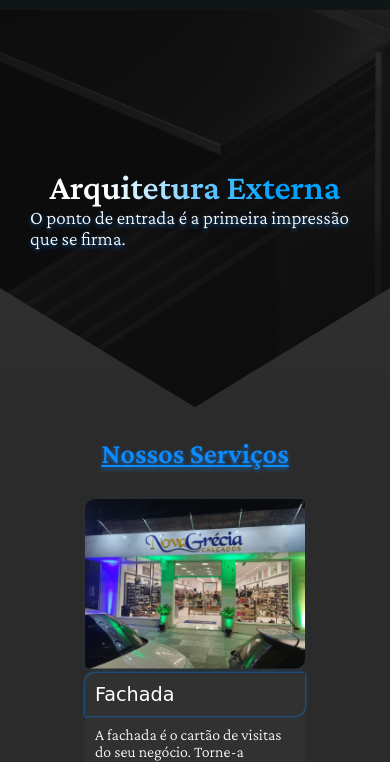
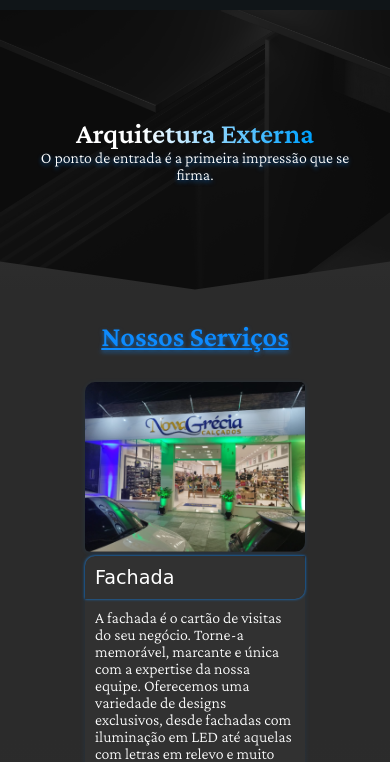
Before and after one commit to samuelbonini/Sericell, a plain HTML site: page arquitetura.html in a window 390 px wide. Shown: the part 70-832 px from the top of the page. Drawn offline with nearby package versions, Linux system fonts and the light colour scheme; a web font is replaced by a local one.

Commit message:
redimensionamento da pagina trabalho pronto

```diff
--- a/CSS-Serviços/serviços-trabalhos.css
+++ b/CSS-Serviços/serviços-trabalhos.css
@@ -12,7 +12,7 @@
   background-image: url(../Imagens-services/Group\ 11.png);
   background-size: cover;
   background-repeat: no-repeat;
-  clip-path: polygon(0 0, 100% 0, 100% 70%, 50% 100%, 0 70%); /* Define o recorte com movimento */
+  clip-path: polygon(0 0, 100% 0, 100% 80%, 50% 100%, 0 80%); /* Define o recorte com movimento */
 }
 
 .trabalho-frase {
@@ -32,7 +32,7 @@
     color: transparent;
     background-clip: text;
     -webkit-background-clip: text;
-    animation: animateGradient 10s linear infinite;
+    animation: animateGradient 4s linear infinite;
 }
 
 .trabalho-frase span {
@@ -43,7 +43,6 @@
   color: #ffffff;
   text-shadow: 0px 2px 4px #0d8aff9d; /* Adiciona uma sombra na parte inferior */
 }
-
 
 /* INICIO CARDS SERVIÇOS */
 .background-services-page {
@@ -76,7 +75,6 @@
   display: flex;
   flex-wrap: wrap;
   justify-content: center;
-
 }
 
 .bloco-service {
@@ -88,8 +86,6 @@
 height: 170px;
 border-radius: 10px 5px 10px 5px;
 box-shadow: 0px 1px 5px 0px #0d8aff1e;
-
-
 }
 
 .texto-service {
@@ -128,9 +124,11 @@ box-shadow: 0px 1px 5px 0px #0d8aff1e;
   .trabalho-frase {
     max-width: 500px;
   }
-
   .trabalho-inicio-container {
   height: 40vh;
+}
+.trabalho-inicio-container {
+  height: 220px;
 }
 }
 
@@ -139,4 +137,19 @@ box-shadow: 0px 1px 5px 0px #0d8aff1e;
   .trabalho-frase {
     max-width: 400px;
   }
+
+  .trabalho-inicio-container {
+    clip-path: polygon(0 0, 100% 0, 100% 90%, 50% 100%, 0 90%); /* Define o recorte com movimento */
+  }
+
+  .trabalho-frase h1 {
+      font-size: 1.8rem;
+  }
+
+  .trabalho-frase span {
+    display: flex;
+    text-align: center;
+    justify-content: center;
+    font-size: 1.0rem;
+  }
 }
```
